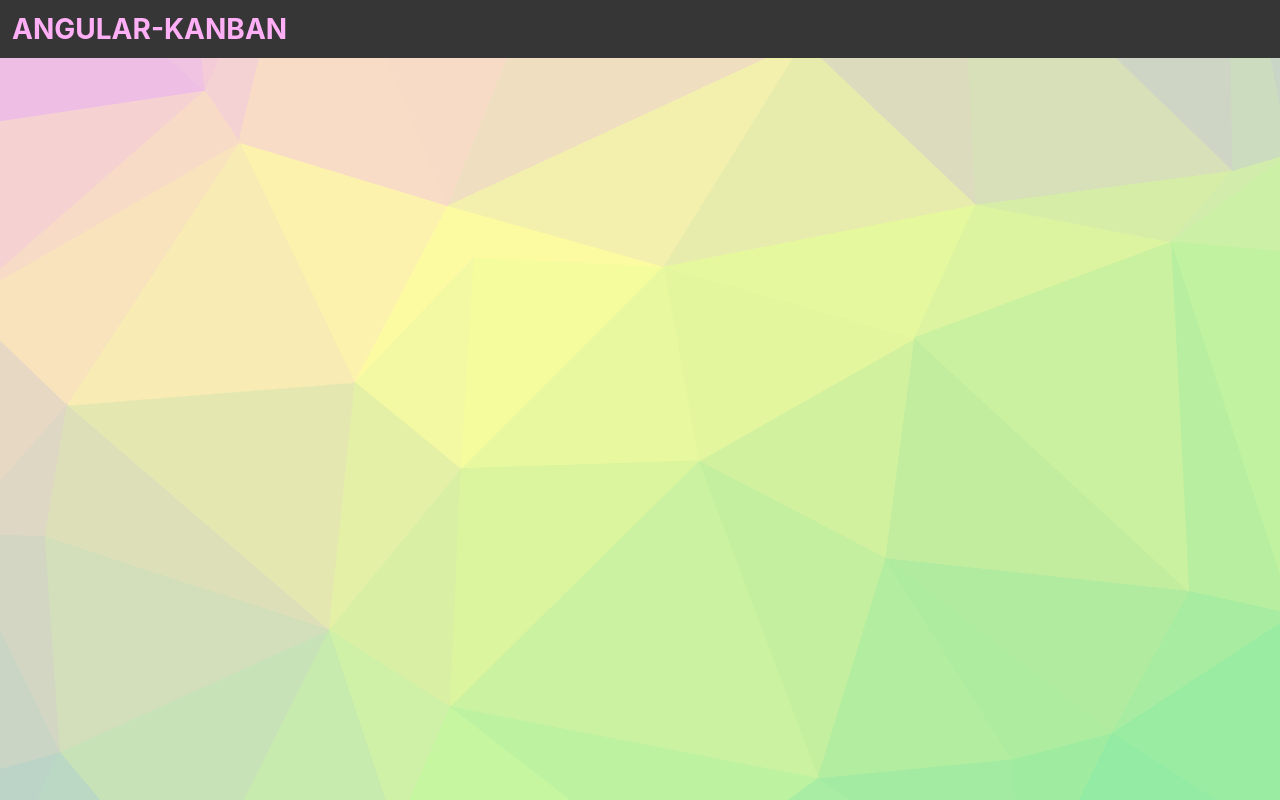
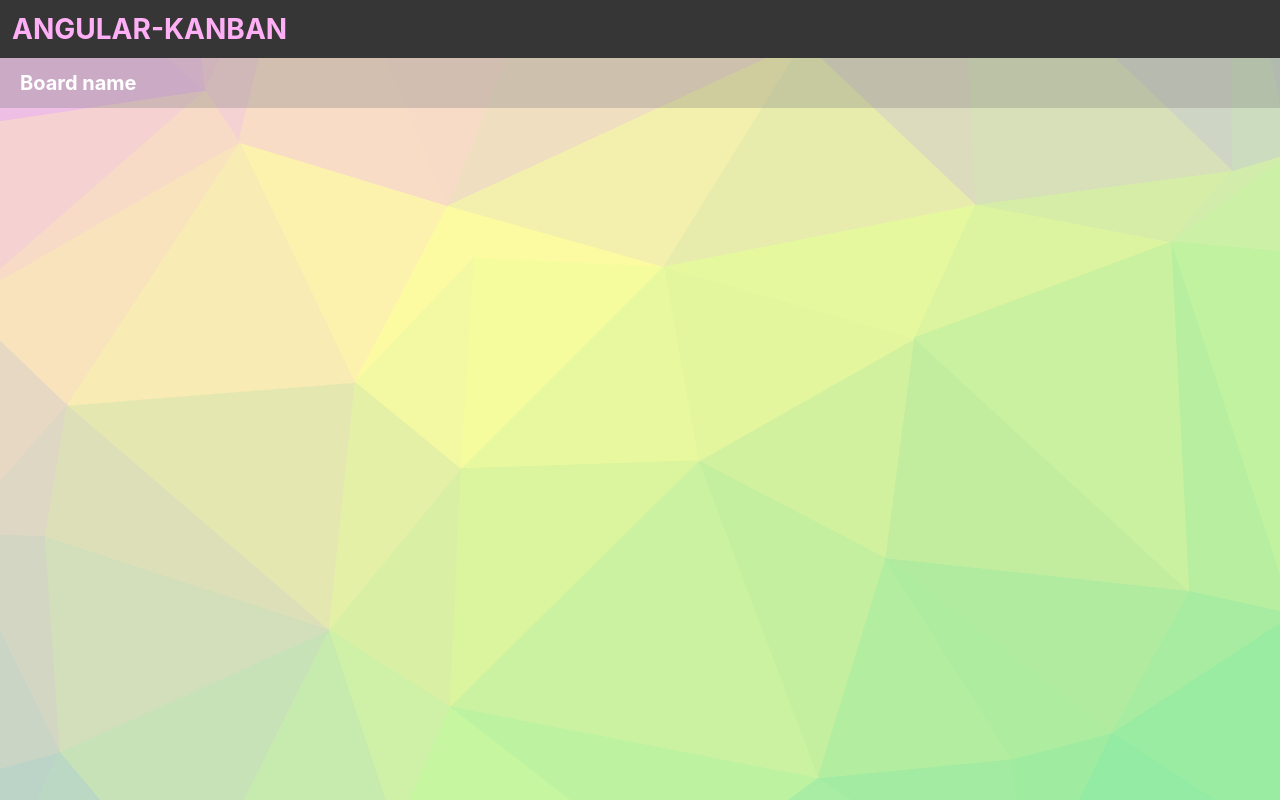
Before and after one commit to Dmitruk89/angular-kanban, an Angular app: page / in a window 1280 px wide. Built offline with nearby package versions, Linux system fonts and the light colour scheme.

Commit message:
feat: add board component with bar

```diff
--- a/src/app/app.module.ts
+++ b/src/app/app.module.ts
@@ -4,11 +4,15 @@ import { BrowserModule } from '@angular/platform-browser';
 import { AppRoutingModule } from './app-routing.module';
 import { AppComponent } from './app.component';
 import { MainViewComponent } from './pages/main-view/main-view.component';
+import { BarComponent } from './components/bar/bar.component';
+import { BoardComponent } from './components/board/board.component';
 
 @NgModule({
   declarations: [
     AppComponent,
-    MainViewComponent
+    MainViewComponent,
+    BarComponent,
+    BoardComponent
   ],
   imports: [
     BrowserModule,
--- /dev/null
+++ b/src/app/components/bar/bar.component.html
@@ -0,0 +1,3 @@
+<div class="bar">
+  <p class="bar__name">Board name</p>
+</div>
--- /dev/null
+++ b/src/app/components/bar/bar.component.scss
@@ -0,0 +1,10 @@
+.bar {
+  background-color: rgba($color: #7c7c7c, $alpha: 0.3);
+  padding: 10px 20px;
+
+  &__name {
+    font-size: 20px;
+    font-weight: bold;
+    color: white;
+  }
+}
--- /dev/null
+++ b/src/app/components/bar/bar.component.ts
@@ -0,0 +1,15 @@
+import { Component, OnInit } from '@angular/core';
+
+@Component({
+  selector: 'app-bar',
+  templateUrl: './bar.component.html',
+  styleUrls: ['./bar.component.scss']
+})
+export class BarComponent implements OnInit {
+
+  constructor() { }
+
+  ngOnInit(): void {
+  }
+
+}
--- /dev/null
+++ b/src/app/components/board/board.component.html
@@ -0,0 +1,3 @@
+<div class="board">
+  <ng-content></ng-content>
+</div>
--- /dev/null
+++ b/src/app/components/board/board.component.scss
@@ -0,0 +1,5 @@
+.board {
+  display: flex;
+  flex-direction: column;
+  flex-grow: 1;
+}
--- /dev/null
+++ b/src/app/components/board/board.component.ts
@@ -0,0 +1,15 @@
+import { Component, OnInit } from '@angular/core';
+
+@Component({
+  selector: 'app-board',
+  templateUrl: './board.component.html',
+  styleUrls: ['./board.component.scss']
+})
+export class BoardComponent implements OnInit {
+
+  constructor() { }
+
+  ngOnInit(): void {
+  }
+
+}
--- a/src/app/pages/main-view/main-view.component.html
+++ b/src/app/pages/main-view/main-view.component.html
@@ -6,4 +6,7 @@
       </div>
     </div>
   </div>
+  <app-board>
+    <app-bar></app-bar>
+  </app-board>
 </div>
```
Also changed, not shown: 2 other files (tests, documents, lock files or other folders).
